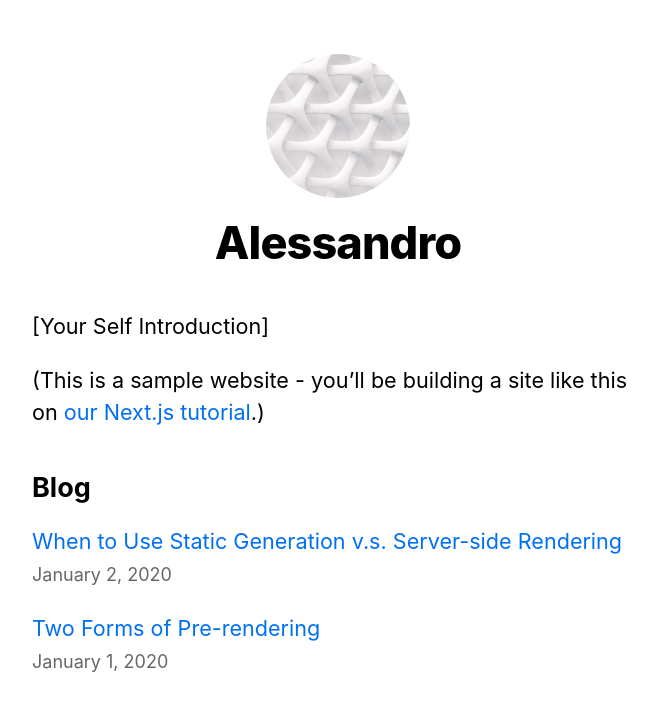
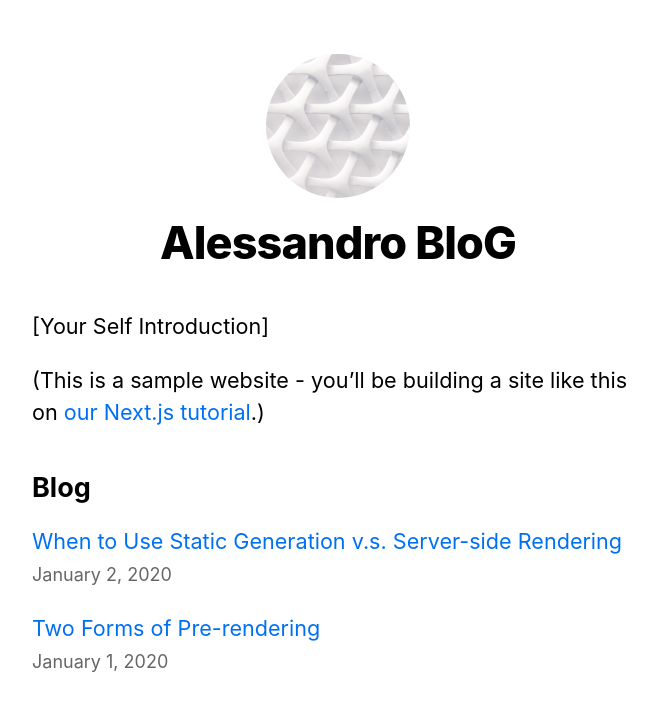
Before and after one commit to alerouge86/nextjs-blog, a Next.js app: page / in a window 1280 px wide. Shown: the top 710 px of the page, without its empty margins (302-959 px from the left). Built offline with nearby package versions, Linux system fonts and the light colour scheme.

Commit message:
changed title

```diff
--- a/components/layout.js
+++ b/components/layout.js
@@ -4,7 +4,7 @@ import styles from "./layout.module.css";
 import utilStyles from "../styles/utils.module.css";
 import Link from "next/link";
 
-const name = "Alessandro";
+const name = "Alessandro BloG";
 export const siteTitle = "Next.js first project";
 
 export default function Layout({ children, home }) {
```
